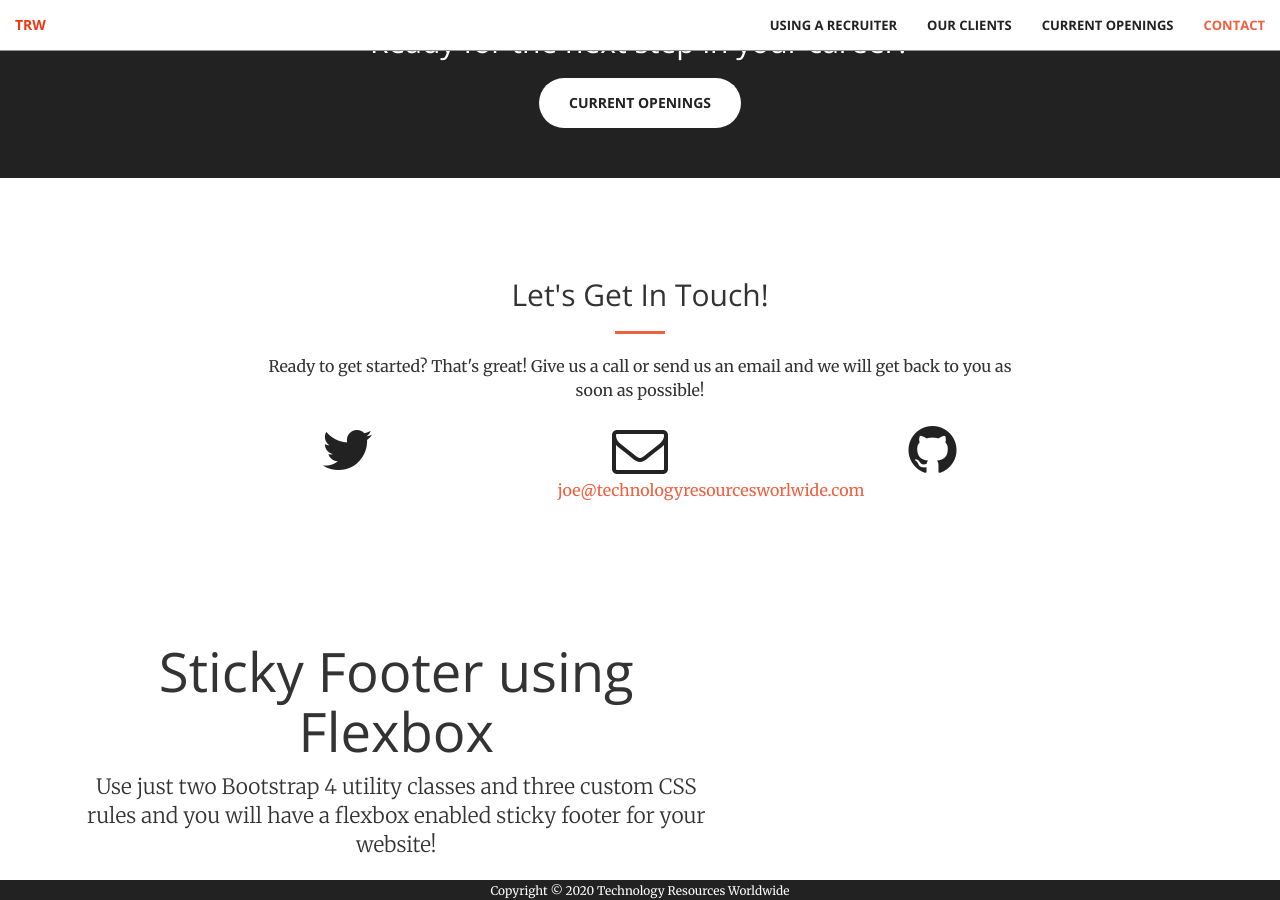
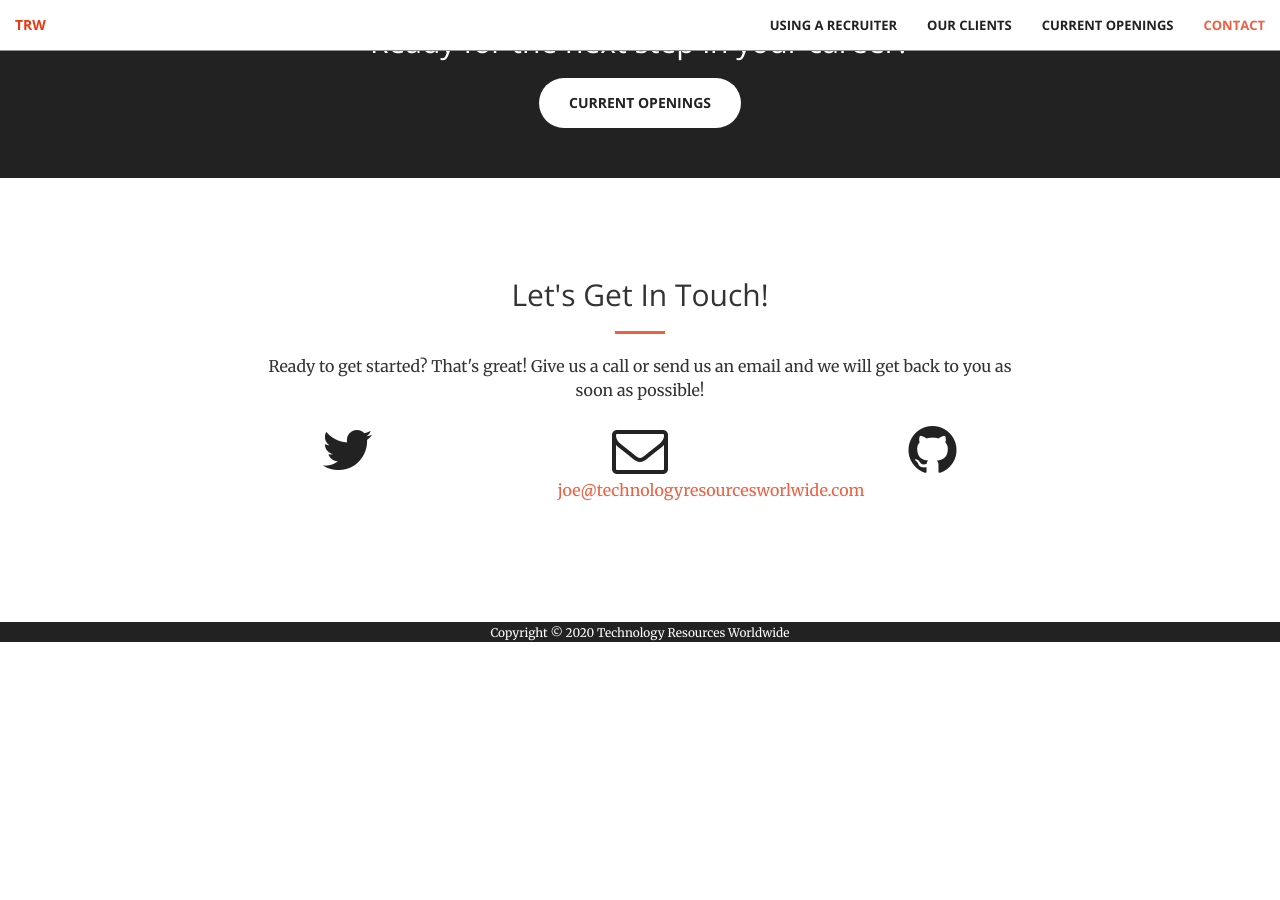
Before and after one commit to thatvirtualboy/rakcloud.github.io, a Jekyll site: the page built from index.html, in a window 1280 px wide and 900 px high, scrolled down 2513 px. Built offline with Jekyll 4.4.1, drawn with Linux system fonts in a browser that asks for light colours; after the commit the page ends 3155 px from its top, so only the background shows below that.

Commit message:
Update footer.html
remove footer ad

```diff
--- a/_includes/footer.html
+++ b/_includes/footer.html
@@ -2,10 +2,6 @@
   <div id="page-content">
     <div class="container text-center">
       <div class="row justify-content-center">
-        <div class="col-md-7">
-          <h1 class="font-weight-light mt-4 text-white">Sticky Footer using Flexbox</h1>
-          <p class="lead text-white-50">Use just two Bootstrap 4 utility classes and three custom CSS rules and you will have a flexbox enabled sticky footer for your website!</p>
-        </div>
       </div>
     </div>
   </div>
```
